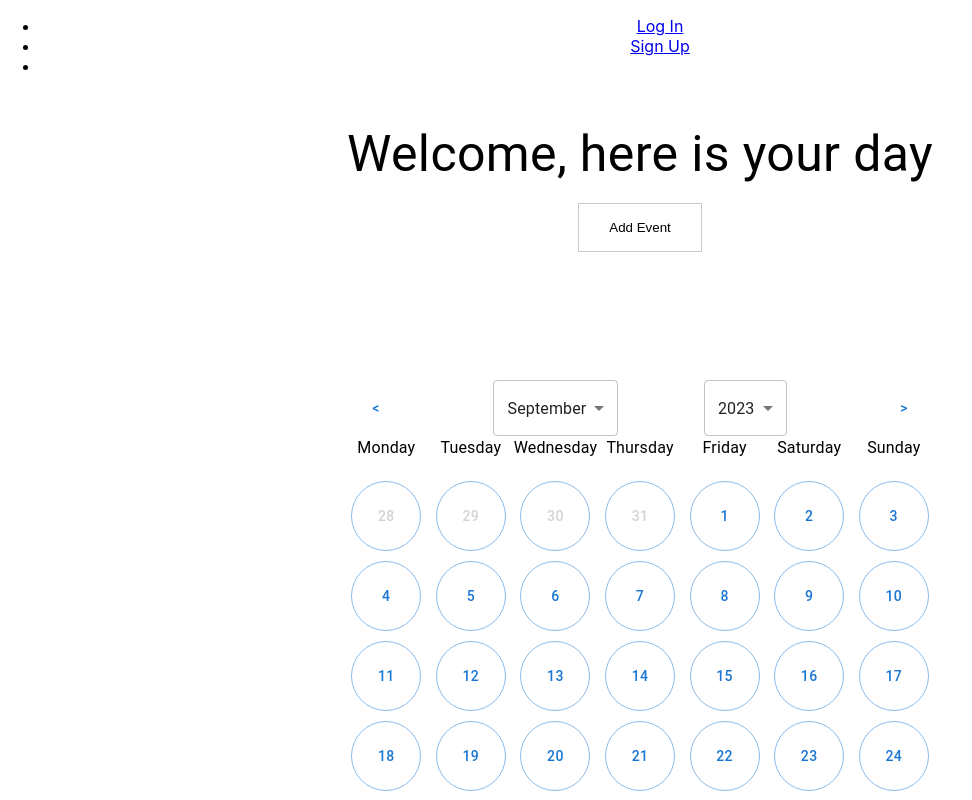
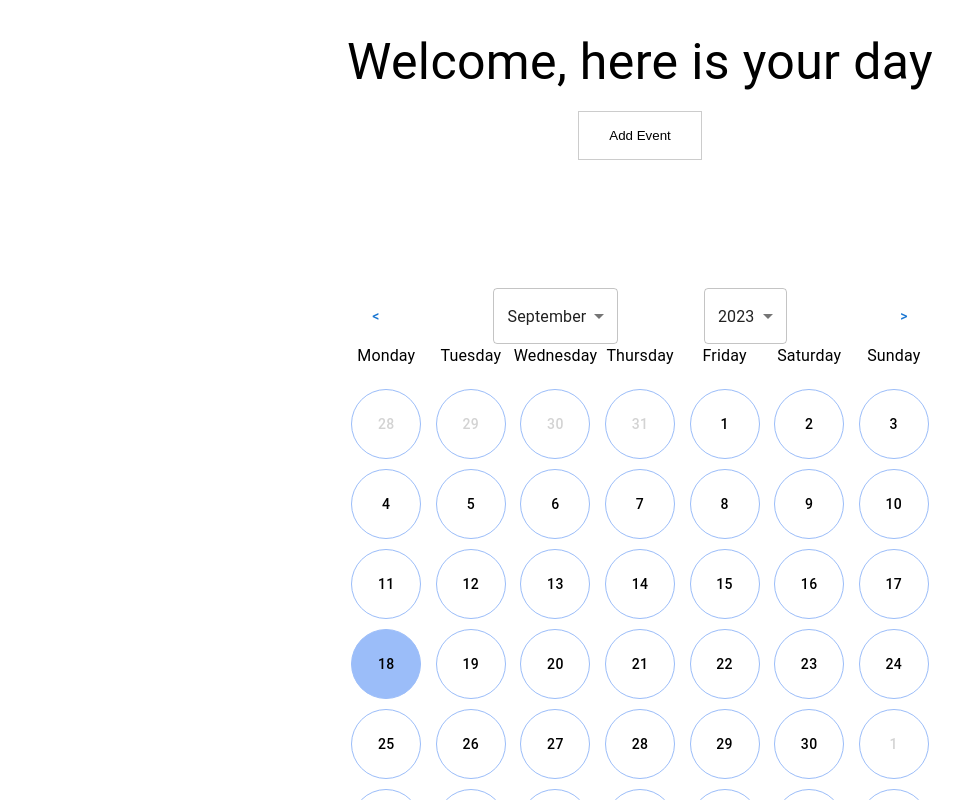
Before and after one commit to Thibault2001/AchieveIt, a React (Create React App) app: page /welcome in a window 1280 px wide. Shown: the top 800 px of the page, without its empty margins (0-972 px from the left). Built offline with nearby package versions, Linux system fonts and the light colour scheme.

Commit message:
Added comments, hide login button on main page

```diff
--- a/src/App.js
+++ b/src/App.js
@@ -1,41 +1,57 @@
-import React from 'react';
-import { BrowserRouter as Router, Route, Routes, Link } from 'react-router-dom';
-import './App.css';
-import LoginPage from './loginPage';
-import SignUpPage from './signUpPage';
-import WelcomeUser from './welcomeUsers';
-import WelcomeAdmin from './adminPages/welcomeAdmin'
+import React from "react";
+import {
+  BrowserRouter as Router,
+  Route,
+  Routes,
+  Link,
+  useLocation,
+} from "react-router-dom";
+import "./App.css";
+import LoginPage from "./loginPage";
+import SignUpPage from "./signUpPage";
+import WelcomeUser from "./welcomeUsers";
+import WelcomeAdmin from "./adminPages/welcomeAdmin";
 
 //changing comment
 function App() {
   return (
     <Router>
       <div className="App">
-        <nav>
-          <ul>
-            <li>
-              <Link to="/login">Log In</Link>
-            </li>
-            <li>
-              <Link to="/signUp">Sign Up</Link>
-            </li>
-            <li>
-
-            </li>
-          </ul>
-        </nav>
-
+        <Navigation />
         <Routes>
           <Route path="/login" element={<LoginPage />} />
           <Route path="/signUp" element={<SignUpPage />} />
           <Route path="/welcome" element={<WelcomeUser />} />
           <Route path="welcomeAdmin" element={<WelcomeAdmin />} />
-
-
         </Routes>
       </div>
     </Router>
   );
 }
 
+function Navigation() {
+  const location = useLocation();
+
+  // If the current path is '/welcome', don't render the navigation
+  if (location.pathname === "/welcome") {
+    return null;
+  }
+
+  return (
+    <nav>
+      <ul>
+        <li>
+          <Link to="/login">Log in</Link>
+        </li>
+        <li>
+          <Link to="/signUp">Sign Up</Link>
+        </li>
+        <li>
+          {/* This list item is empty, consider removing or adding content here */}
+        </li>
+      </ul>
+    </nav>
+  );
+}
+
 export default App;
--- a/src/welcomeUsers.jsx
+++ b/src/welcomeUsers.jsx
@@ -1,50 +1,131 @@
-import React, { useState } from 'react';
-import { Button, Typography, Box, Grid, Select, MenuItem } from '@mui/material';
-import Appointment from './Appointment'
+/*
 
+Preston: My code in this file contains the main screen the user sees once they log in. It displays a calendar interface showing
+the dates of the current month, with a few dates from the previous and next month. Users are able to select
+the month and year they want to view. The current date is highlighted and displayed to the user.
+
+*/
+
+// Importing required components.
+import React, { useState } from "react";
+import { Button, Typography, Box, Grid, Select, MenuItem } from "@mui/material";
+import Appointment from "./Appointment";
+
+/*
+    In this section, we are setting up state and utility variables to manage and interact with dates:
+    - `currentDate`: stores the current date, allowing us to perform various operations related to the date throughout the component.
+    - `daysInMonth`: calculates the number of days in the current month.
+    - `daysInPrevMonth`: finds out the number of days in the previous month.
+    - `daysOfWeek`: an array holding the names of all the days of the week to aid in calendar-related operations.
+    - `firstDayOfMonth` and `adjustedFirstDay`: work together to determine the day of the week that the current month starts on, which is essential for setting up a calendar view.
+    */
 const WelcomeUser = () => {
+  const today = new Date();
+  const todayDate = today.getDate();
+  const todayMonth = today.getMonth();
+  const todayYear = today.getFullYear();
+
   const [currentDate, setCurrentDate] = useState(new Date());
-    const daysInMonth = new Date(currentDate.getFullYear(), currentDate.getMonth() + 1, 0).getDate();
-    const daysInPrevMonth = new Date(currentDate.getFullYear(), currentDate.getMonth(), 0).getDate();
-    const daysOfWeek = ["Monday", "Tuesday", "Wednesday", "Thursday", "Friday", "Saturday", "Sunday"];
-    const firstDayOfMonth = new Date(currentDate.getFullYear(), currentDate.getMonth(), 1).getDay();
+  const daysInMonth = new Date(
+    currentDate.getFullYear(),
+    currentDate.getMonth() + 1,
+    0
+  ).getDate();
+  const daysInPrevMonth = new Date(
+    currentDate.getFullYear(),
+    currentDate.getMonth(),
+    0
+  ).getDate();
+  const daysOfWeek = [
+    "Monday",
+    "Tuesday",
+    "Wednesday",
+    "Thursday",
+    "Friday",
+    "Saturday",
+    "Sunday",
+  ];
+  const firstDayOfMonth = new Date(
+    currentDate.getFullYear(),
+    currentDate.getMonth(),
+    1
+  ).getDay();
   const adjustedFirstDay = firstDayOfMonth === 0 ? 6 : firstDayOfMonth - 1;
 
+  /*
+    This function manages changes in the month displayed in the calendar:
+    - Receives a change parameter, which can be +1 or -1, indicating a month forward or a month backward, respectively.
+    - `newMonth`: calculates the new month number based on the current month and the change parameter.
+    - The following conditional structure handles the transition between years:
+        - If `newMonth` equals -1, we are in January and moving back to December of the previous year.
+        - If `newMonth` equals 12, we are in December and moving forward to January of the next year.
+        - In any other case, we simply set the month to `newMonth`.
+    - `setCurrentDate`: we update the `currentDate` state with the new calculated date.
+    */
   const handleMonthChange = (change) => {
     const newMonth = currentDate.getMonth() + change;
-        if (newMonth === -1) { // It's January and we're going to previous month
-            setCurrentDate(prevDate => new Date(prevDate.getFullYear() - 1, 11, 1));
-        } else if (newMonth === 12) { // It's December and we're going to next month
-            setCurrentDate(prevDate => new Date(prevDate.getFullYear() + 1, 0, 1));
+    if (newMonth === -1) {
+      // It's January and we're going to previous month
+      setCurrentDate((prevDate) => new Date(prevDate.getFullYear() - 1, 11, 1));
+    } else if (newMonth === 12) {
+      // It's December and we're going to next month
+      setCurrentDate((prevDate) => new Date(prevDate.getFullYear() + 1, 0, 1));
     } else {
-            setCurrentDate(prevDate => new Date(prevDate.setMonth(newMonth)));
+      setCurrentDate((prevDate) => new Date(prevDate.setMonth(newMonth)));
     }
   };
 
+  // Determine the current year using the getFullYear method on a new Date object
   const currentYear = new Date().getFullYear();
+
+  // Set the start year for a range of years, in this case, 10 years before the current year
   const startYear = currentYear - 10;
+
+  // Create an array of 21 years starting from 10 years before the current year
+  // (i.e., it creates a range of years with the current year in the middle)
+
   const years = Array.from({ length: 21 }, (_, index) => startYear + index);
-    const months = Array.from({ length: 12 }, (_, index) => new Date(2000, index).toLocaleString('default', { month: 'long' }));
+
+  // Create an array of month names using toLocaleString to get the full month name
+  // Here we iteratively create new Date objects for each month of the year 2000 (a leap year to ensure February has 29 days) and extract the full month name
+
+  const months = Array.from({ length: 12 }, (_, index) =>
+    new Date(2000, index).toLocaleString("default", { month: "long" })
+  );
 
   return (
-
-
     <Box p={4}>
+      {/* Small welcome message to the user */}
       <Typography variant="h4" fontSize={50} gutterBottom>
         Welcome, here is your day
       </Typography>
-
       <Appointment /> {/* Calls the dropdown of the event creation method. */}
-
-            <Grid container spacing={4} mt={10} justifyContent="center" alignItems="center" style={{ height: '80vh' }}>
+      {/* Main container for the grid system, setting margins, and justifying content to center to ensure it appears centered vertically and horizontally */}
+      <Grid
+        container
+        spacing={4}
+        mt={10}
+        justifyContent="center"
+        alignItems="center"
+        style={{ height: "80vh" }}
+      >
         {/* Dates Section */}
         <Grid item xs={6}>
-                    <Box display="flex" alignItems="center" justifyContent="space-between">
+          {/* Grid item holding the date selection controls, taking up half of the grid's width (6/12) */}
+          <Box
+            display="flex"
+            alignItems="center"
+            justifyContent="space-between"
+          >
+            {/* Button to decrease the current month by 1, uses the handleMonthChange function with -1 as an argument to go to the previous month */}
             <Button onClick={() => handleMonthChange(-1)}>&lt;</Button>
             <Select
               value={currentDate.getMonth()}
-                            onChange={(e) => setCurrentDate(new Date(currentDate.setMonth(e.target.value)))}
+              onChange={(e) =>
+                setCurrentDate(new Date(currentDate.setMonth(e.target.value)))
+              }
             >
+              {/* Mapping over the months array to create a menu item for each month, setting the month name as the key and the index as the value */}
               {months.map((month, index) => (
                 <MenuItem key={month} value={index}>
                   {month}
@@ -53,20 +134,33 @@ const WelcomeUser = () => {
             </Select>
             <Select
               value={currentDate.getFullYear()}
-                            onChange={(e) => setCurrentDate(new Date(currentDate.setFullYear(e.target.value)))}
+              onChange={(e) =>
+                setCurrentDate(
+                  new Date(currentDate.setFullYear(e.target.value))
+                )
+              }
+              MenuProps={{
+                PaperProps: {
+                  style: {
+                    maxHeight: 200,
+                    width: 100,
+                  },
+                },
+              }}
             >
-                            {years.map(year => (
+              {years.map((year) => (
                 <MenuItem key={year} value={year}>
                   {year}
                 </MenuItem>
               ))}
             </Select>
+            {/* Button to increase the current month by 1, uses the handleMonthChange function with 1 as an argument to go to the next month */}
             <Button onClick={() => handleMonthChange(1)}>&gt;</Button>
           </Box>
 
           {/* Day Headers */}
           <Box display="flex" mb={2}>
-                        {daysOfWeek.map(day => (
+            {daysOfWeek.map((day) => (
               <Box flexGrow={1} flexBasis="14.28%" textAlign="center" key={day}>
                 <Typography>{day}</Typography>
               </Box>
@@ -77,8 +171,24 @@ const WelcomeUser = () => {
           <Box display="flex" flexWrap="wrap" justifyContent="center">
             {/* Render days from the previous month */}
             {Array.from({ length: adjustedFirstDay }).map((_, index) => (
-                            <Box flexGrow={1} flexBasis="14.28%" textAlign="center" key={"prevMonth-" + index}>
-                                <Button variant="outlined" style={{ margin: '5px', width: '70px', height: '70px', lineHeight: '50px', borderRadius: '50%', color: 'lightgray' }}>
+              <Box
+                flexGrow={1}
+                flexBasis="14.28%"
+                textAlign="center"
+                key={"prevMonth-" + index}
+              >
+                <Button
+                  variant="outlined"
+                  style={{
+                    margin: "5px",
+                    width: "70px",
+                    height: "70px",
+                    lineHeight: "50px",
+                    borderRadius: "50%",
+                    color: "lightgray",
+                    borderColor: "#9BBDF9",
+                  }}
+                >
                   {daysInPrevMonth - adjustedFirstDay + index + 1}
                 </Button>
               </Box>
@@ -86,28 +196,66 @@ const WelcomeUser = () => {
 
             {/* Render days of the current month */}
             {Array.from({ length: daysInMonth }).map((_, index) => (
-                            <Box flexGrow={1} flexBasis="14.28%" textAlign="center" key={"currentMonth-" + index}>
-                                <Button variant="outlined" style={{ margin: '5px', width: '70px', height: '70px', lineHeight: '50px', borderRadius: '50%' }}>
+              <Box
+                flexGrow={1}
+                flexBasis="14.28%"
+                textAlign="center"
+                key={"currentMonth-" + index}
+              >
+                <Button
+                  variant="outlined"
+                  style={{
+                    margin: "5px",
+                    width: "70px",
+                    height: "70px",
+                    lineHeight: "50px",
+                    borderRadius: "50%",
+                    color: "#000",
+                    borderColor: "#9BBDF9",
+                    backgroundColor:
+                      index + 1 === todayDate &&
+                      currentDate.getMonth() === todayMonth &&
+                      currentDate.getFullYear() === todayYear
+                        ? "#9BBDF9"
+                        : "white",
+                  }}
+                >
                   {index + 1}
                 </Button>
               </Box>
             ))}
 
             {/* Render days from the next month */}
-                        {Array.from({ length: (42 - daysInMonth - adjustedFirstDay) }).map((_, index) => (
-                            <Box flexGrow={1} flexBasis="14.28%" textAlign="center" key={"nextMonth-" + index}>
-                                <Button variant="outlined" style={{ margin: '5px', width: '70px', height: '70px', lineHeight: '50px', borderRadius: '50%', color: 'lightgray' }}>
+            {Array.from({ length: 42 - daysInMonth - adjustedFirstDay }).map(
+              (_, index) => (
+                <Box
+                  flexGrow={1}
+                  flexBasis="14.28%"
+                  textAlign="center"
+                  key={"nextMonth-" + index}
+                >
+                  <Button
+                    variant="outlined"
+                    style={{
+                      margin: "5px",
+                      width: "70px",
+                      height: "70px",
+                      lineHeight: "50px",
+                      borderRadius: "50%",
+                      color: "lightgray",
+                      borderColor: "#9BBDF9",
+                    }}
+                  >
                     {index + 1}
                   </Button>
                 </Box>
-                        ))}
+              )
+            )}
           </Box>
         </Grid>
       </Grid>
     </Box>
-
-
   );
-}
+};
 
 export default WelcomeUser;
```
Lines whose indentation alone changed are shown as unchanged.
